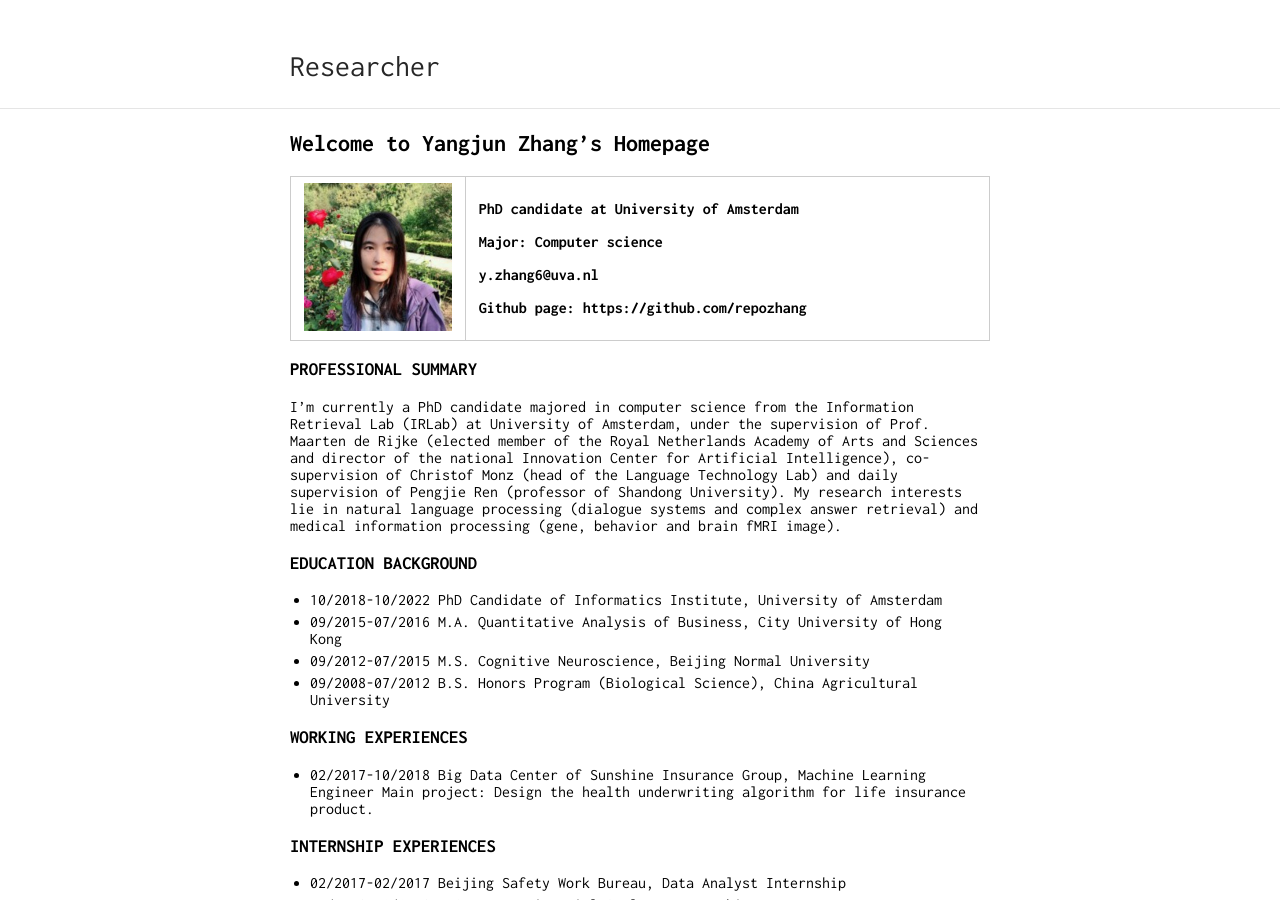
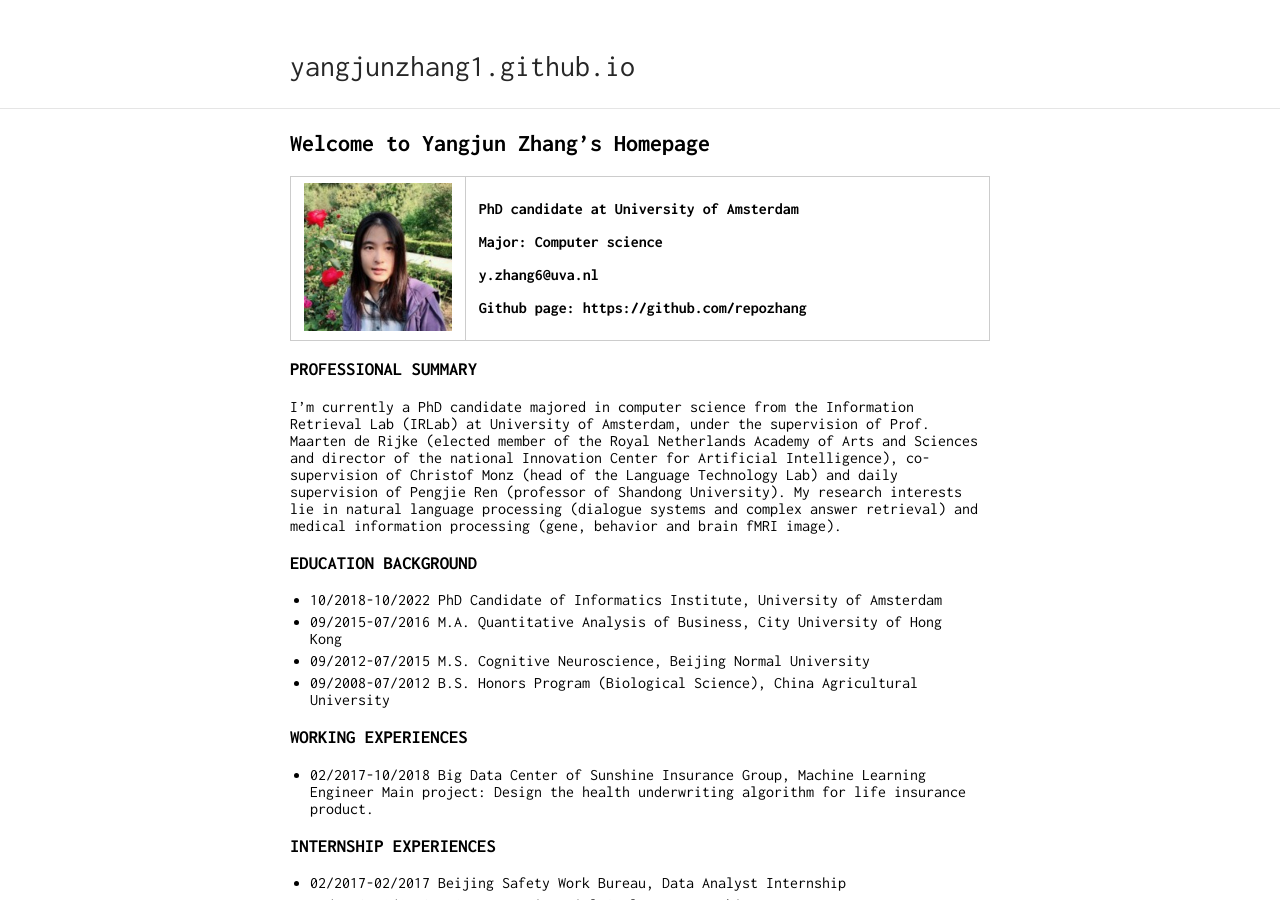
Before and after one commit to yangjunzhang/yangjunzhang1.github.io, a Jekyll site: the page built from index.md, in a window 1280 px wide and 900 px high. Built offline with Jekyll 4.4.1, drawn with Linux system fonts in a browser that asks for light colours; our own code applies the rules of GitHub Pages for plain Markdown files; part of the change alters nothing that is shown.

Commit message:
Update _config.yml

```diff
--- a/_config.yml
+++ b/_config.yml
@@ -1,6 +1,6 @@
-title: Researcher
-url: "https://ankitsultana.com"
-baseurl: "/researcher"
+# title: Researcher
+# url: "https://ankitsultana.com"
+# baseurl: "/researcher"
 
 markdown: kramdown
 #ins_logo: "./bits-logo.png"
```
